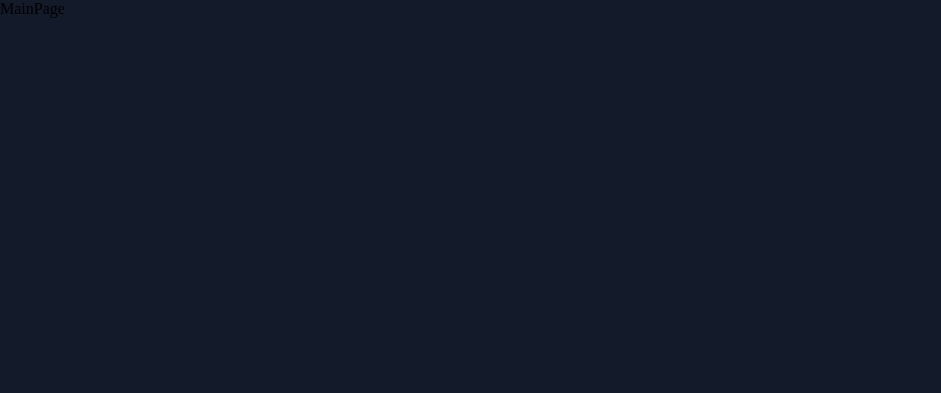
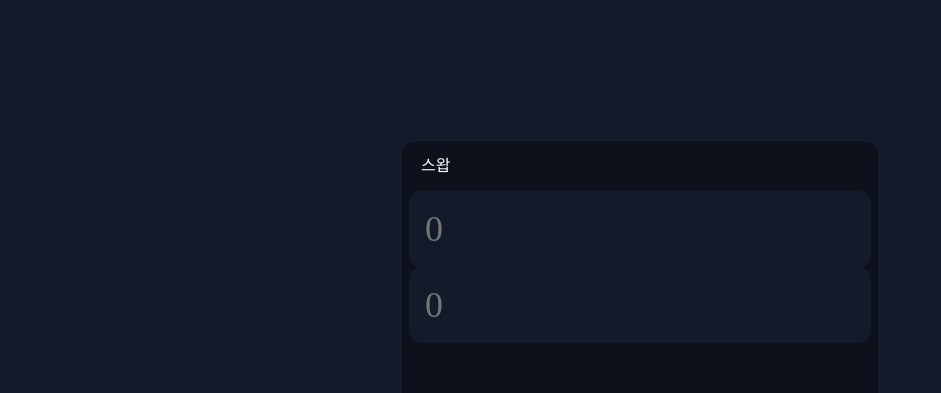
Before and after one commit to dnacu/uniswap, a React (Vite) app: page / in a window 1280 px wide. Shown: the top 393 px of the page, without its empty margins (0-941 px from the left). Built offline with nearby package versions, Linux system fonts and the light colour scheme.

Commit message:
feat: 토큰의 양을 입력하는 인풋을 구성한다

```diff
--- a/src/components/common/Container/Container.tsx
+++ b/src/components/common/Container/Container.tsx
@@ -10,7 +10,7 @@ type ContainerStyleProps = PaddingProps & {
 type ContainerComponentProps = PropsWithChildren<BaseProps>
 type ContainerProps = ContainerStyleProps & ContainerComponentProps
 
-export const Container = styled(({ as: CustomTag = 'p', ...props }: ContainerComponentProps) => (
+export const Container = styled(({ as: CustomTag = 'div', ...props }: ContainerComponentProps) => (
   <CustomTag {...props} />
 )).withConfig({
   shouldForwardProp: (prop) => !['size', ...paddingProps].includes(prop),
--- a/src/components/common/Paper/Paper.tsx
+++ b/src/components/common/Paper/Paper.tsx
@@ -9,7 +9,7 @@ type PaperStyleProps = LayoutProps &
 type PaperComponentProps = PropsWithChildren<BaseProps>
 type PaperProps = PaperStyleProps & PaperComponentProps
 
-export const Paper = styled(({ as: CustomTag = 'p', ...props }: PaperComponentProps) => (
+export const Paper = styled(({ as: CustomTag = 'div', ...props }: PaperComponentProps) => (
   <CustomTag {...props} />
 )).withConfig({
   shouldForwardProp: (prop) =>
--- /dev/null
+++ b/src/components/common/Space/Space.tsx
@@ -0,0 +1,15 @@
+import { BaseProps } from '@styles/core/base'
+import { LayoutProps } from '@styles/core/layout'
+import { addStyleUnit } from '@utils/addStyleUnit'
+import styled, { css } from 'styled-components'
+
+type SpaceProps = Pick<LayoutProps, 'width' | 'height'>
+
+export const Space = styled.div.withConfig({
+  shouldForwardProp: (prop) => !['width', 'height'].includes(prop),
+})`
+  ${({ width, height }: SpaceProps) => css`
+    ${width && `width: ${addStyleUnit(width)};`}
+    ${height && `height: ${addStyleUnit(height)};`}
+  `}
+`
--- /dev/null
+++ b/src/components/common/Space/index.ts
@@ -0,0 +1 @@
+export { Space } from './Space'
--- a/src/components/main/MainPage/MainPage.tsx
+++ b/src/components/main/MainPage/MainPage.tsx
@@ -1,3 +1,25 @@
-export const MainPage = () => {
-  return <div>MainPage</div>
-}
+import { Container } from '@components/common/Container'
+import { Paper } from '@components/common/Paper'
+import { Space } from '@components/common/Space'
+import { Typography } from '@components/common/Typography'
+import styled from 'styled-components'
+import { TokenInputCard } from './TokenInputCard'
+
+export const MainPage = () => (
+  <Container as="main" size="sm" pt={140}>
+    <Paper p={8} height={600} radius={16} bgColor="rgb(13, 17, 28)" borderColor="rgb(27, 34, 54)">
+      <Paper px={12} py={8}>
+        <Typography size={16} weight={500} color="white">
+          스왑
+        </Typography>
+      </Paper>
+
+      <Space height={8} />
+
+      <div>
+        <TokenInputCard key="prev" />
+        <TokenInputCard key="next" />
+      </div>
+    </Paper>
+  </Container>
+)
--- /dev/null
+++ b/src/components/main/MainPage/TokenInput/TokenInput.tsx
@@ -0,0 +1,42 @@
+import { useState } from 'react'
+import styled from 'styled-components'
+
+const MAX_DECIMAL_POINT = 10
+
+export const TokenInput = () => {
+  const [tokenAmount, setTokenAmount] = useState('')
+
+  const checkIfOverMaxDecimalPoint = (value: string) => {
+    return value.split('.')[1]?.length > MAX_DECIMAL_POINT
+  }
+
+  const handleTokenAmountChange = (e: React.ChangeEvent<HTMLInputElement>) => {
+    const { value } = e.target
+    if (checkIfOverMaxDecimalPoint(value)) {
+      return
+    }
+
+    setTokenAmount(value)
+  }
+
+  return (
+    <StyledInput
+      type="number"
+      inputMode="decimal"
+      placeholder="0"
+      step="0.0000000001"
+      value={tokenAmount}
+      onChange={handleTokenAmountChange}
+    />
+  )
+}
+
+export const StyledInput = styled.input`
+  font-size: 36px;
+  line-height: 44px;
+  color: rgb(255, 255, 255);
+
+  outline: none;
+  border: none;
+  background-color: transparent;
+`
--- /dev/null
+++ b/src/components/main/MainPage/TokenInput/index.ts
@@ -0,0 +1 @@
+export { TokenInput } from './TokenInput'
--- /dev/null
+++ b/src/components/main/MainPage/TokenInputCard/TokenInputCard.tsx
@@ -0,0 +1,18 @@
+import { Paper } from '@components/common/Paper'
+import { FC } from 'react'
+import styled from 'styled-components'
+import { TokenInput } from '../TokenInput/TokenInput'
+
+type TokenInputCardProps = {}
+
+export const TokenInputCard: FC<TokenInputCardProps> = () => {
+  return (
+    <StyledPaper p={16} radius={12} bgColor="rgb(19, 26, 42)">
+      <TokenInput />
+    </StyledPaper>
+  )
+}
+
+const StyledPaper = styled(Paper)`
+  position: relative;
+`
--- /dev/null
+++ b/src/components/main/MainPage/TokenInputCard/index.ts
@@ -0,0 +1 @@
+export { TokenInputCard } from './TokenInputCard'
--- a/src/styles/GlobalStyle.ts
+++ b/src/styles/GlobalStyle.ts
@@ -25,4 +25,15 @@ export const GlobalStyle = createGlobalStyle`
       cursor: default;
     }
   }
+
+  input[type="number"]::-webkit-outer-spin-button,
+  input[type="number"]::-webkit-inner-spin-button {
+      -webkit-appearance: none;
+      -moz-appearance: none;
+      appearance: none;
+  }
+
+  input[type=number] {
+      -moz-appearance: textfield;
+  }
 `
```
